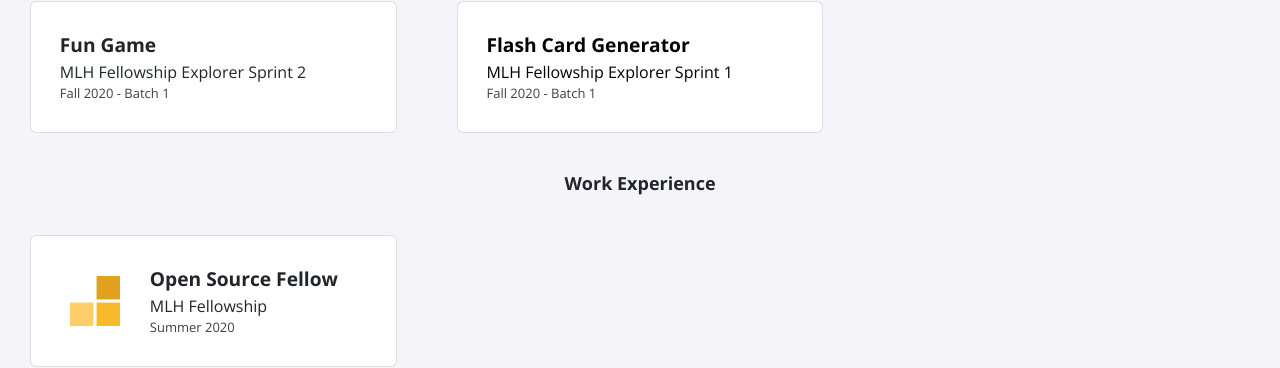
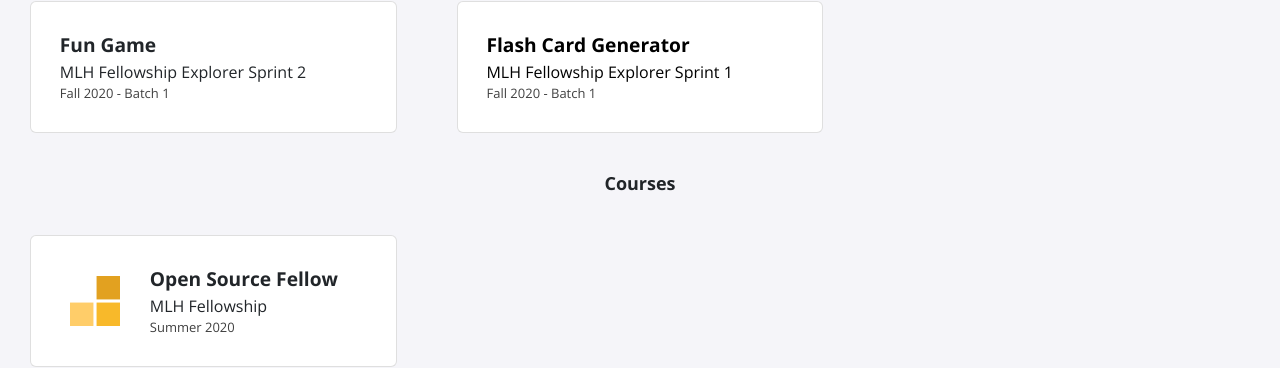
Before and after one commit to JAakash16/jaakash16.github.io, a Jekyll site: the page built from index.html, in a window 1280 px wide. Shown: the part 672-1040 px from the top of the page. Built offline with Jekyll 4.4.1, drawn with Linux system fonts in a browser that asks for light colours; nearby versions of some CDN libraries.

Commit message:
Update experience.html

```diff
--- a/_includes/experience.html
+++ b/_includes/experience.html
@@ -1,4 +1,4 @@
-<h2>Work Experience</h2>
+<h2>Courses</h2>
 <div class="card-container">
     {% for item in site.data.experience %}
     <div class="card">
```
